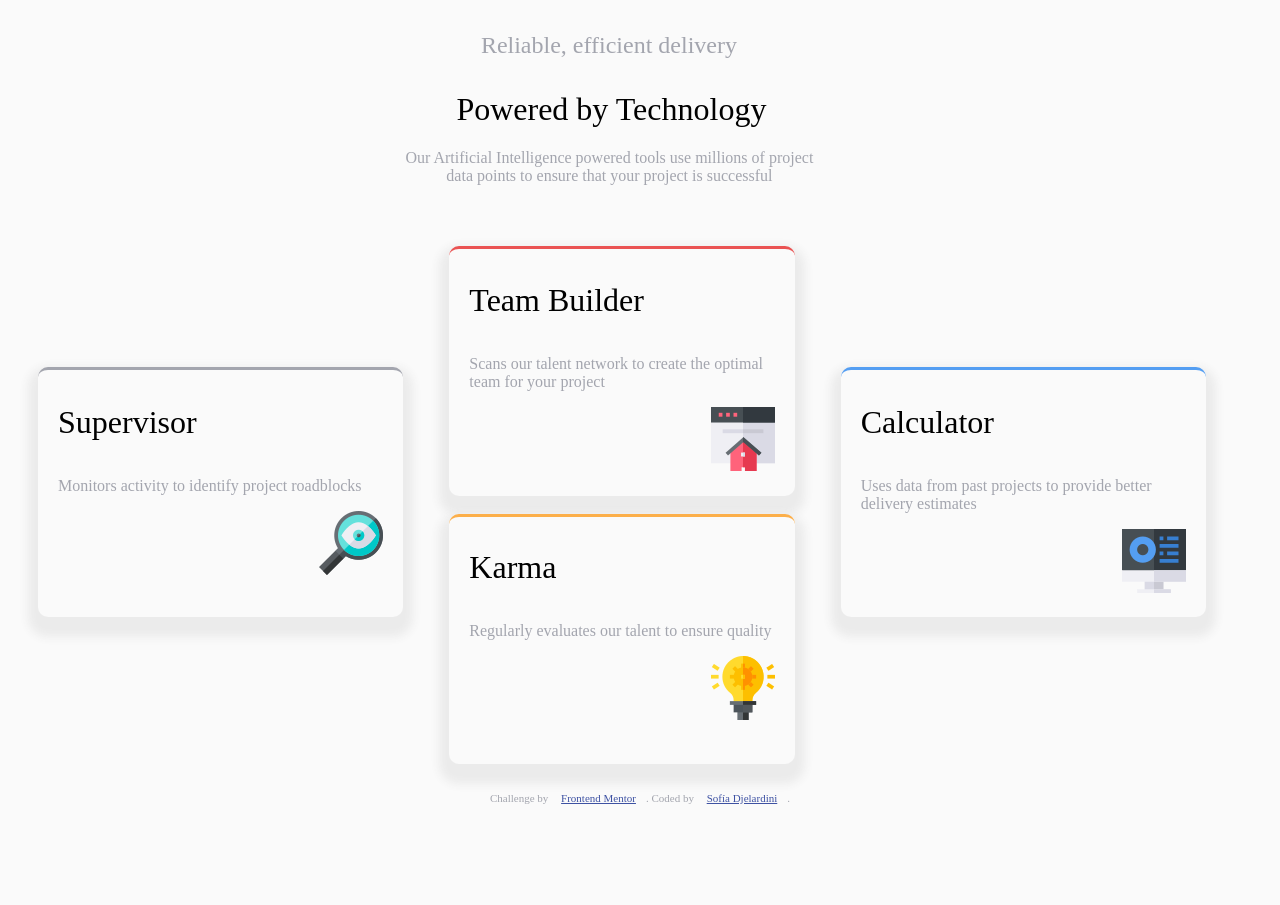
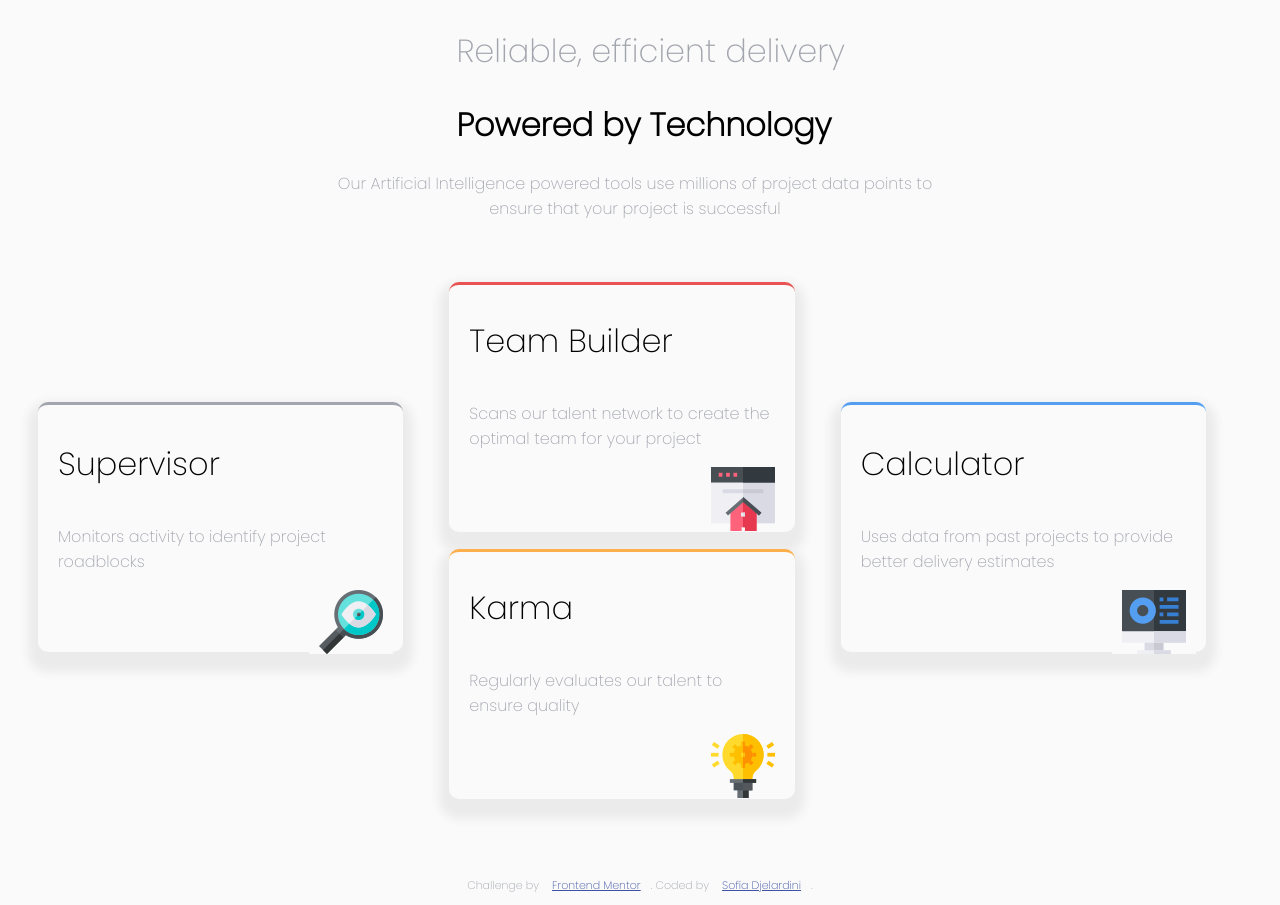
Before and after one commit to sdjelardini/four-card-feature-section-master, a plain HTML site: page index.html in a window 1280 px wide. Before the commit the page ends 815 px from the top, so only its background shows below. Drawn offline with Linux system fonts and the light colour scheme.

Commit message:
changes uploaded

```diff
--- a/index.html
+++ b/index.html
@@ -5,22 +5,18 @@
   <meta name="viewport" content="width=device-width, initial-scale=1.0"> <!-- displays site properly based on user's device -->
 
   <link rel="icon" type="image/png" sizes="32x32" href="./images/favicon-32x32.png">
-
+  <link href="https://fonts.googleapis.com/css2?family=Poppins:wght@200&display=swap" rel="stylesheet">
   <title>Frontend Mentor | Four card feature section</title>
   <link rel="stylesheet" href="styles.css">
   <!-- Feel free to remove these styles or customise in your own stylesheet 👍 -->
   <style>
     .attribution { font-size: 11px; text-align: center; }
     .attribution a { color: hsl(228, 45%, 44%); }
-    @font-face {
-    font-family: "Poppins";
-    src: url(https://fonts.google.com/specimen/Poppins);
-    }
   </style>
 </head>
 <body>
 
-  <h4>Reliable, efficient delivery</h4>
+  <h2>Reliable, efficient delivery</h2>
   <h1> Powered by Technology </h1>
 
   <p class="subtitle">Our Artificial Intelligence powered tools use millions of project data points
--- a/styles.css
+++ b/styles.css
@@ -3,22 +3,24 @@
     padding-left: 10px;
     padding-right: 10px;
     background-color: hsl(0, 0%, 98%);
+    font-family: 'Poppins', sans-serif;
 }
 
-h4{
-    font-size: x-large;
-    font-weight: lighter;
+h2{
+    font-size: xx-large;
+    font-weight: 400;
     color: hsl(229, 6%, 66%);
-    padding-left: 37%;
+    padding-left: 35%;
 }
 
 .subtitle {
     display: flex;
-    padding-left: 30%;
-    padding-right: 35%;
+    padding-left: 25%;
+    /* padding-right: 35%; */
     color: hsl(229, 6%, 66%);
     margin-bottom: 5%;
     text-align: center;
+    width: 75%;
 }
 
 p {
@@ -27,13 +29,14 @@ p {
 
 h1 {
     font-size: xx-large;
-    font-weight: 400;
+    font-weight: 600;
     padding-left: 35%;
 }
 
 .todo {
     display: flex;
     justify-content: space-between;
+    margin-bottom: 5%;
 }
 
 .tbyk {
```
